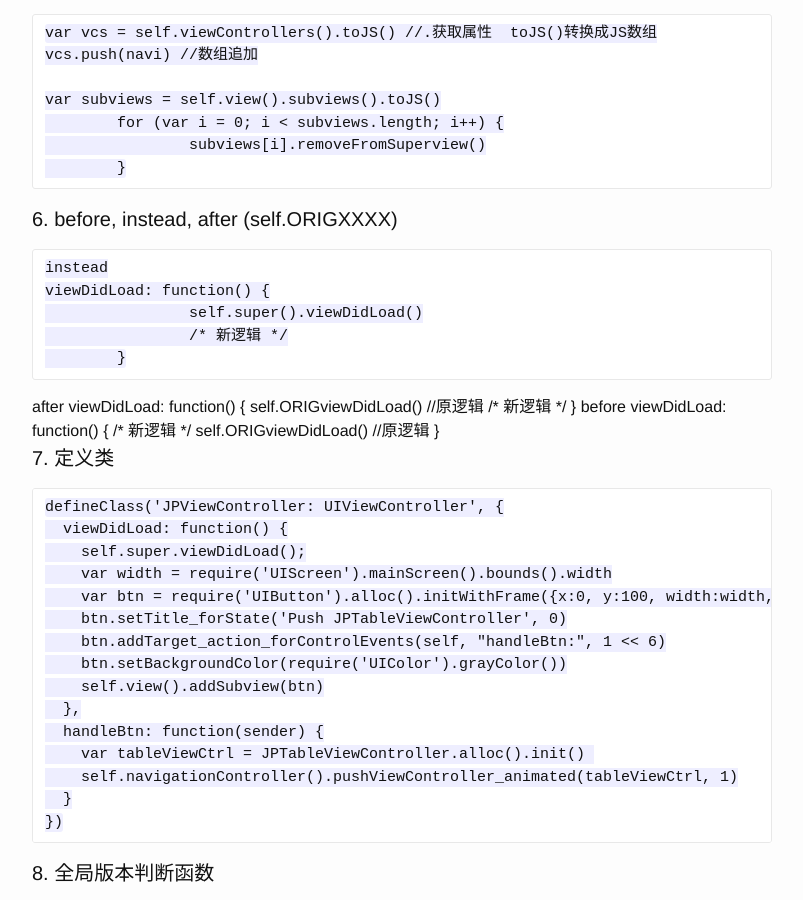
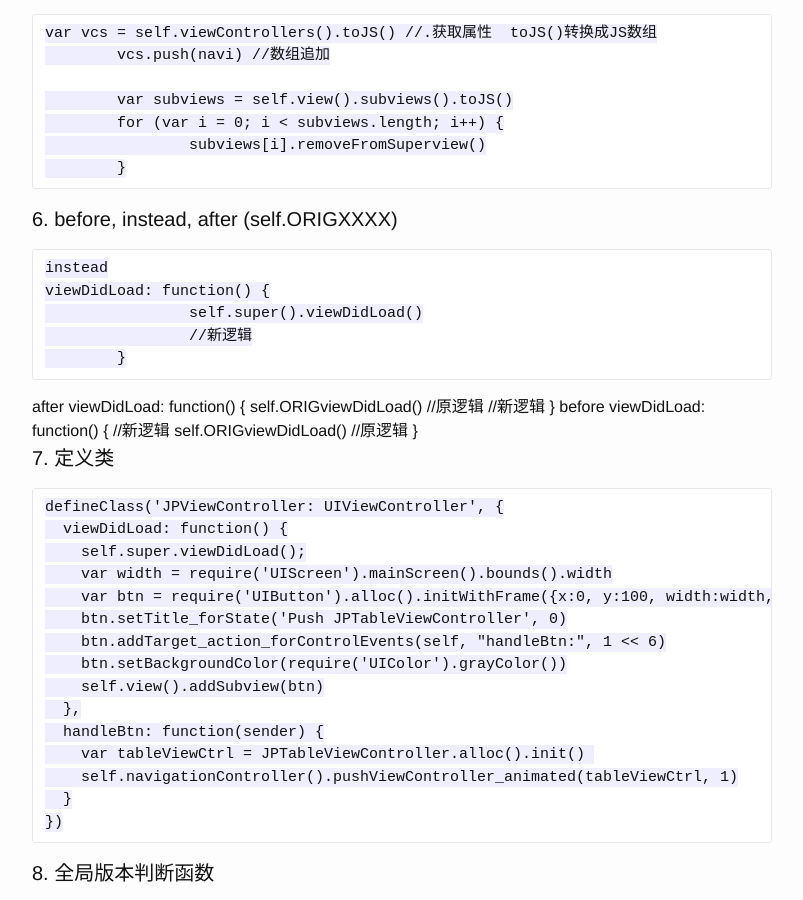
Before and after one commit to sanshanchuns/sanshanchuns.github.io, a Jekyll site: the page built from _posts/2015-07-27-iOS-JSPatch实践.markdown, in a window 1280 px wide and 900 px high, scrolled down 1331 px. Shown: the whole window, without its empty margins (238-1041 px from the left). Built offline with Jekyll 4.4.1, drawn with Linux system fonts in a browser that asks for light colours.

Commit message:
update files

```diff
--- a/_posts/2015-07-22-iOS-Fundation.markdown
+++ b/_posts/2015-07-22-iOS-Fundation.markdown
@@ -65,7 +65,7 @@ categories: jekyll update
 
 #### 4. 通讯录中文字首字母
 
-	firstChar = [[NSString stringWithFormat:@"%c", pinyinFirstLetter([name characterAtIndex:0])]uppercaseString];
+	firstChar = [[NSString stringWithFormat:@"%c", pinyinFirstLetter([name characterAtIndex:0])] uppercaseString];
 
 
 
--- a/_posts/2015-07-27-iOS-JSPatch实践.markdown
+++ b/_posts/2015-07-27-iOS-JSPatch实践.markdown
@@ -55,9 +55,9 @@ categories: jekyll update
 #### 5. 可变/不可变 数组用 toJS() 转化
 
 	var vcs = self.viewControllers().toJS() //.获取属性  toJS()转换成JS数组
-    vcs.push(navi) //数组追加
+    	vcs.push(navi) //数组追加
 
-    var subviews = self.view().subviews().toJS()
+    	var subviews = self.view().subviews().toJS()
   	for (var i = 0; i < subviews.length; i++) {
   		subviews[i].removeFromSuperview()
   	}
@@ -67,18 +67,18 @@ categories: jekyll update
 	instead
 	viewDidLoad: function() {
   		self.super().viewDidLoad()
-  		/* 新逻辑 */
+  		//新逻辑
   	}
 
   	after
   	viewDidLoad: function() {
   		self.ORIGviewDidLoad() //原逻辑
-  		/* 新逻辑 */
+  		//新逻辑
   	}
 
   	before
   	viewDidLoad: function() {
-  		/* 新逻辑 */
+  		//新逻辑
   		self.ORIGviewDidLoad() //原逻辑
   	}
 
```
